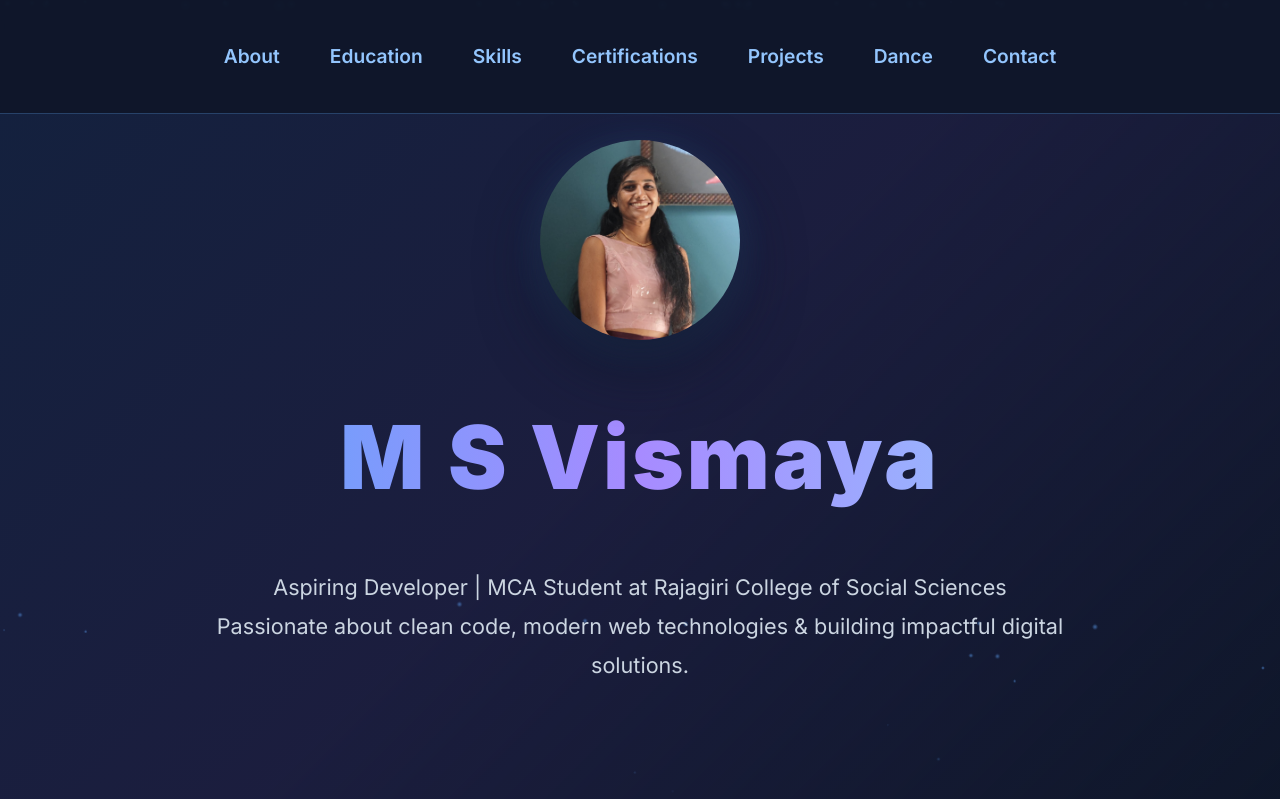
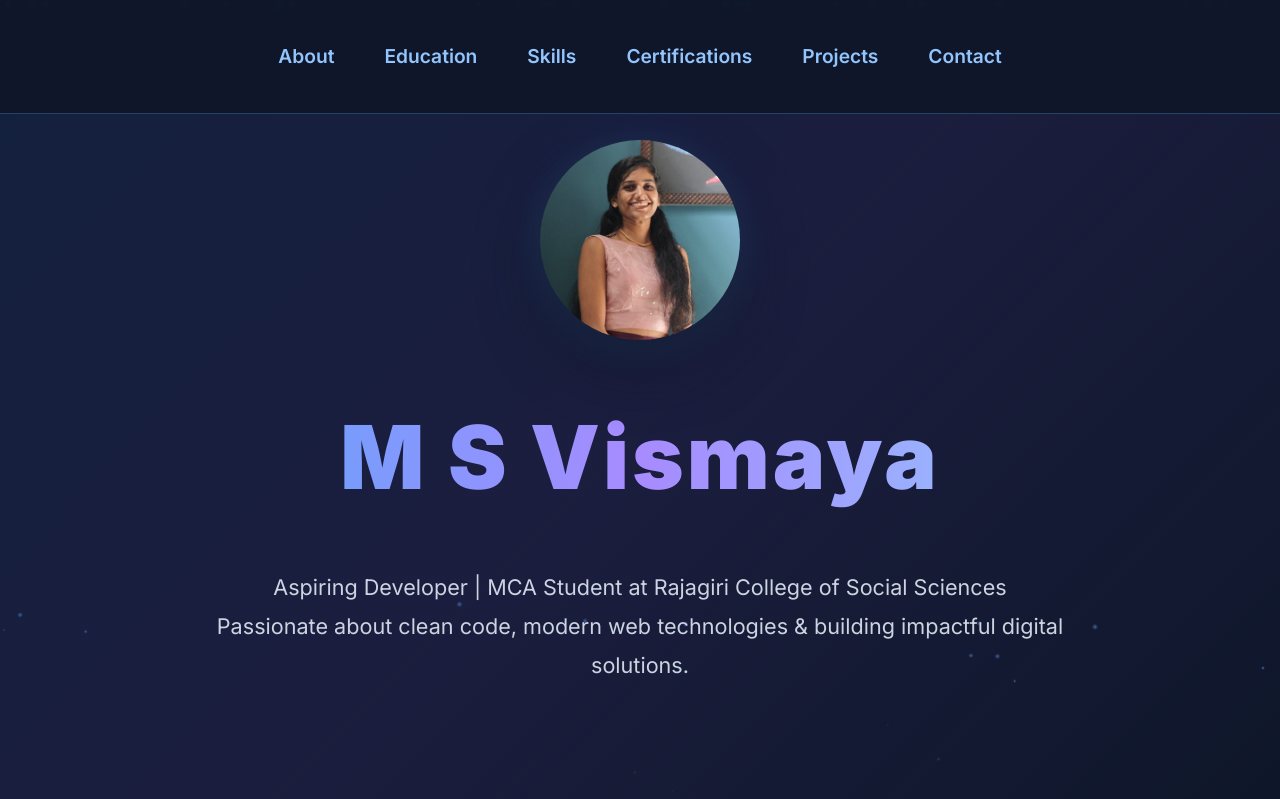
Before and after one commit to Vismaya2141/Portfolio, a Flask app: page / in a window 1280 px wide. Shown: the top 799 px of the page. Run offline with Flask 3, Linux system fonts and the light colour scheme.

Commit message:
Final CSS

```diff
--- a/templates/index.html
+++ b/templates/index.html
@@ -32,7 +32,6 @@
             <li><a href="#skills">Skills</a></li>
             <li><a href="#certifications">Certifications</a></li>
             <li><a href="#projects">Projects</a></li>
-            <li><a href="#dance">Dance</a></li>
             <li><a href="#contact">Contact</a></li>
         </ul>
     </div>
```
